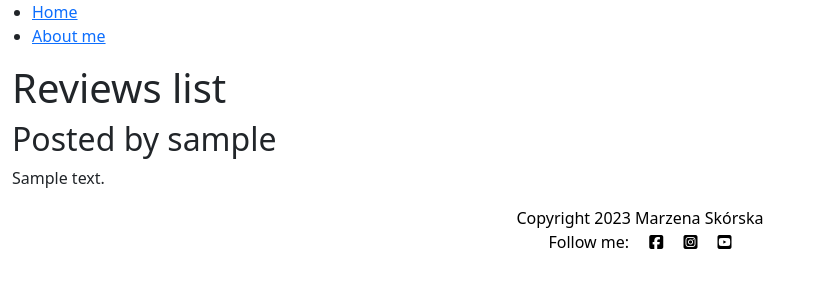
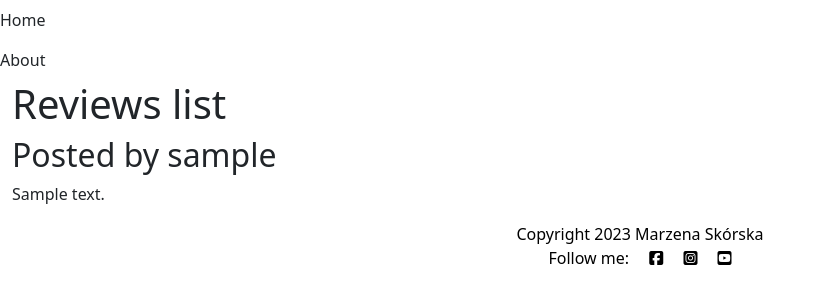
Before and after one commit to MarzenkaS/catch-a-dog-project, a Django app: page / in a window 1280 px wide. Shown: the top 304 px of the page, without its empty margins (0-826 px from the left). Run offline with Django 4.2, Linux system fonts and the light colour scheme; tables that the repository leaves empty hold one stand-in row (values such as "Sample post"); some libraries are stand-ins or nearby versions.

Commit message:
Add the About link in base template in navigation section

```diff
--- a/templates/base.html
+++ b/templates/base.html
@@ -1,22 +1,32 @@
 {% load static %}
-
+{% url 'home' as home_url %}
+{% url 'about' as about_url %}
 <!DOCTYPE html>
 <html lang="en">
+
 <head>
   <title>Catch a dog</title>
   <meta charset="UTF-8">
   <meta name="viewport" content="width=device-width, initial-scale=1.0">
   <script src="https://kit.fontawesome.com/a7555c1b9b.js" crossorigin="anonymous"></script>
-    <link href="https://cdn.jsdelivr.net/npm/bootstrap@5.2.3/dist/css/bootstrap.min.css" rel="stylesheet" integrity="sha384-rbsA2VBKQhggwzxH7pPCaAqO46MgnOM80zW1RWuH61DGLwZJEdK2Kadq2F9CUG65" crossorigin="anonymous">
+  <link href="https://cdn.jsdelivr.net/npm/bootstrap@5.2.3/dist/css/bootstrap.min.css" rel="stylesheet"
+    integrity="sha384-rbsA2VBKQhggwzxH7pPCaAqO46MgnOM80zW1RWuH61DGLwZJEdK2Kadq2F9CUG65" crossorigin="anonymous">
   <link rel="stylesheet" href="{% static 'css/style.css' %}">
 </head>
+
 <body>
 
   <header>
     <nav>
-        <ul>
-            <li><a href="{% url 'home' %}">Home</a></li>
-            <li><a href="{% url 'about' %}">About me</a></li>
+      <ul class="navbar-nav me-auto mb-2 mb-lg-0">
+        <li class="nav-item">
+          <a class="nav-link
+              {% if request.path == home_url %}active{%endif%}" aria-current="page" href="{% url 'home' %}">Home</a>
+        </li>
+        <li class="nav-item">
+          <a class="nav-link
+              {% if request.path == about_url %}active{%endif%}" aria-current="page" href="{% url 'about' %}">About</a>
+        </li>
       </ul>
     </nav>
 
@@ -46,11 +56,14 @@
     </p>
   </footer>
 
-    <script src="https://cdn.jsdelivr.net/npm/bootstrap@5.2.3/dist/js/bootstrap.bundle.min.js" integrity="sha384-kenU1KFdBIe4zVF0s0G1M5b4hcpxyD9F7jL+jjXkk+Q2h455rYXK/7HAuoJl+0I4" crossorigin="anonymous"></script>
+  <script src="https://cdn.jsdelivr.net/npm/bootstrap@5.2.3/dist/js/bootstrap.bundle.min.js"
+    integrity="sha384-kenU1KFdBIe4zVF0s0G1M5b4hcpxyD9F7jL+jjXkk+Q2h455rYXK/7HAuoJl+0I4"
+    crossorigin="anonymous"></script>
   <script src="{% static 'js/script.js' %}"></script>
 
   {% block extras %}
   {% endblock %}
 
 </body>
+
 </html>
```
Lines whose indentation alone changed are shown as unchanged.
